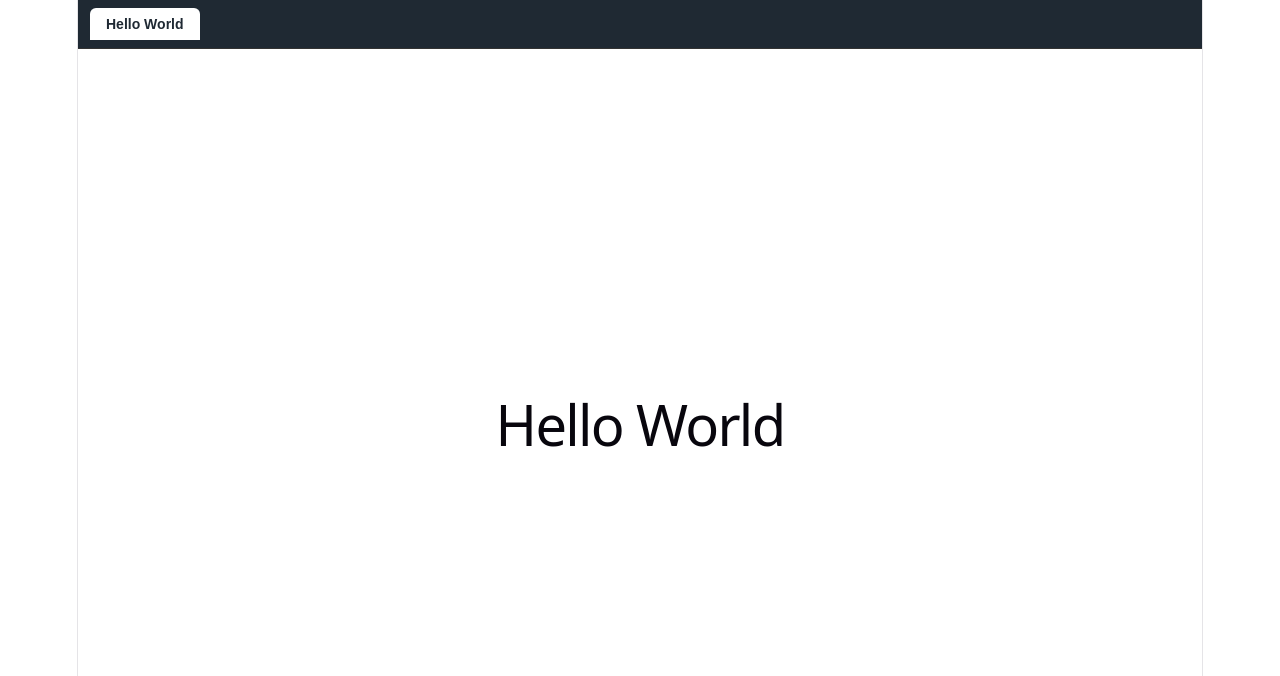
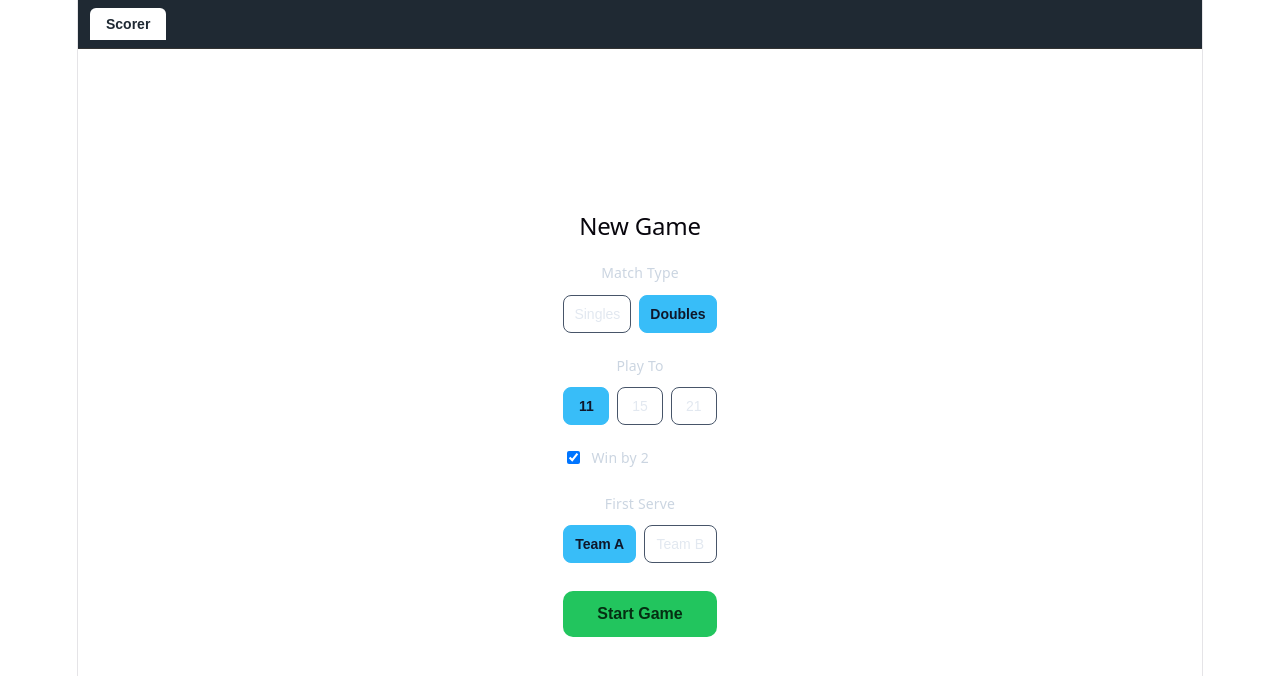
Before and after one commit to c4rlosst/pickleball_scorer, a React (Vite) app: page / in a window 1280 px wide. Shown: the top 676 px of the page. Built offline with nearby package versions, Linux system fonts and the light colour scheme.

Commit message:
Add pickleball scorer: singles/doubles side-out scoring, serve tracking, undo

```diff
--- a/src/App.jsx
+++ b/src/App.jsx
@@ -1,8 +1,9 @@
 import { useState } from 'react'
+import Scorer from './Scorer'
 import './App.css'
 
 const TABS = [
-  { id: 'hello', label: 'Hello World' },
+  { id: 'scorer', label: 'Scorer' },
 ]
 
 function App() {
@@ -24,7 +25,7 @@ function App() {
       </nav>
 
       <main className="tab-content">
-        {activeTab === 'hello' && <h1>Hello World</h1>}
+        {activeTab === 'scorer' && <Scorer />}
       </main>
     </div>
   )
--- /dev/null
+++ b/src/Scorer.css
@@ -0,0 +1,157 @@
+.setup {
+  max-width: 420px;
+  margin: 0 auto;
+  padding: 24px 16px;
+  display: flex;
+  flex-direction: column;
+  gap: 20px;
+}
+
+.setup h2 {
+  margin: 0;
+  text-align: center;
+}
+
+.field {
+  display: flex;
+  flex-direction: column;
+  gap: 8px;
+}
+
+.field > label {
+  font-size: 14px;
+  color: #cbd5e1;
+}
+
+.checkbox-label {
+  display: flex;
+  align-items: center;
+  gap: 8px;
+  font-size: 14px;
+  color: #e2e8f0;
+}
+
+.segmented {
+  display: flex;
+  gap: 8px;
+}
+
+.segmented button {
+  flex: 1;
+  padding: 10px;
+  border: 1px solid #475569;
+  border-radius: 8px;
+  background: transparent;
+  color: #e2e8f0;
+  cursor: pointer;
+  font-size: 14px;
+}
+
+.segmented button.active {
+  background: #38bdf8;
+  border-color: #38bdf8;
+  color: #0f172a;
+  font-weight: 600;
+}
+
+.start-button {
+  margin-top: 8px;
+  padding: 14px;
+  font-size: 16px;
+  font-weight: 600;
+  border: none;
+  border-radius: 10px;
+  background: #22c55e;
+  color: #052e12;
+  cursor: pointer;
+}
+
+.scorer {
+  width: 100%;
+  max-width: 640px;
+  margin: 0 auto;
+  padding: 16px;
+  display: flex;
+  flex-direction: column;
+  gap: 16px;
+}
+
+.score-panels {
+  display: flex;
+  gap: 12px;
+}
+
+.score-panel {
+  flex: 1;
+  display: flex;
+  flex-direction: column;
+  align-items: center;
+  gap: 8px;
+  padding: 32px 16px;
+  border: 2px solid #334155;
+  border-radius: 16px;
+  background: #1e293b;
+  color: #e2e8f0;
+  cursor: pointer;
+  transition: border-color 0.2s, background 0.2s;
+}
+
+.score-panel:active {
+  background: #334155;
+}
+
+.score-panel.serving {
+  border-color: #facc15;
+}
+
+.score-panel:disabled {
+  cursor: default;
+  opacity: 0.7;
+}
+
+.team-label {
+  font-size: 16px;
+  font-weight: 600;
+}
+
+.score {
+  font-size: 72px;
+  font-weight: 700;
+  line-height: 1;
+}
+
+.serve-indicator {
+  font-size: 13px;
+  color: #facc15;
+}
+
+.game-over-banner {
+  text-align: center;
+  padding: 12px;
+  border-radius: 10px;
+  background: #22c55e;
+  color: #052e12;
+  font-weight: 700;
+  font-size: 18px;
+}
+
+.controls {
+  display: flex;
+  gap: 12px;
+}
+
+.controls button {
+  flex: 1;
+  padding: 12px;
+  border-radius: 10px;
+  border: 1px solid #475569;
+  background: transparent;
+  color: #e2e8f0;
+  font-size: 14px;
+  cursor: pointer;
+}
+
+.controls button:disabled {
+  opacity: 0.5;
+  cursor: default;
+}
--- /dev/null
+++ b/src/Scorer.jsx
@@ -0,0 +1,251 @@
+import { useReducer, useState } from 'react'
+import './Scorer.css'
+
+const TEAM_LABELS = {
+  singles: ['Player A', 'Player B'],
+  doubles: ['Team A', 'Team B'],
+}
+
+function snapshot(state) {
+  return {
+    scores: [...state.scores],
+    servingTeam: state.servingTeam,
+    server: state.server,
+    firstServeOfGame: state.firstServeOfGame,
+    gameOver: state.gameOver,
+    winner: state.winner,
+  }
+}
+
+function createGameState({ matchType, pointTarget, winByTwo, startingServer }) {
+  return {
+    matchType,
+    pointTarget,
+    winByTwo,
+    scores: [0, 0],
+    servingTeam: startingServer,
+    server: 2, // start-of-game exception: first serving side only gets one server turn
+    firstServeOfGame: true,
+    gameOver: false,
+    winner: null,
+    history: [],
+  }
+}
+
+function checkWin(scores, pointTarget, winByTwo) {
+  const [a, b] = scores
+  const leader = a === b ? null : a > b ? 0 : 1
+  if (leader === null) return null
+  const leadScore = scores[leader]
+  const otherScore = scores[leader === 0 ? 1 : 0]
+  if (leadScore >= pointTarget && (!winByTwo || leadScore - otherScore >= 2)) {
+    return leader
+  }
+  return null
+}
+
+function reducer(state, action) {
+  switch (action.type) {
+    case 'SETUP':
+      return createGameState(action.setup)
+
+    case 'POINT': {
+      if (state.gameOver) return state
+      const team = action.team
+      const prev = snapshot(state)
+      const scores = [...state.scores]
+      let { servingTeam, server, firstServeOfGame } = state
+
+      if (team === servingTeam) {
+        // serving side won the rally: point scored, same server continues
+        scores[team] += 1
+      } else if (state.matchType === 'singles') {
+        // singles: no server rotation, immediate side-out
+        servingTeam = team
+      } else if (firstServeOfGame) {
+        // doubles start-of-game exception: immediate side-out on first loss
+        servingTeam = team
+        server = 1
+        firstServeOfGame = false
+      } else if (server === 1) {
+        // first server lost the rally: second server on same team serves next
+        server = 2
+      } else {
+        // second server lost the rally: side-out to the other team
+        servingTeam = team
+        server = 1
+      }
+
+      const winner = checkWin(scores, state.pointTarget, state.winByTwo)
+
+      return {
+        ...state,
+        scores,
+        servingTeam,
+        server,
+        firstServeOfGame,
+        gameOver: winner !== null,
+        winner,
+        history: [...state.history, prev],
+      }
+    }
+
+    case 'UNDO': {
+      if (state.history.length === 0) return state
+      const prev = state.history[state.history.length - 1]
+      return {
+        ...state,
+        ...prev,
+        history: state.history.slice(0, -1),
+      }
+    }
+
+    case 'NEW_GAME':
+      return null
+
+    default:
+      return state
+  }
+}
+
+function Setup({ onStart }) {
+  const [matchType, setMatchType] = useState('doubles')
+  const [pointTarget, setPointTarget] = useState(11)
+  const [winByTwo, setWinByTwo] = useState(true)
+  const [startingServer, setStartingServer] = useState(0)
+  const labels = TEAM_LABELS[matchType]
+
+  return (
+    <div className="setup">
+      <h2>New Game</h2>
+
+      <div className="field">
+        <label>Match Type</label>
+        <div className="segmented">
+          <button
+            type="button"
+            className={matchType === 'singles' ? 'active' : ''}
+            onClick={() => setMatchType('singles')}
+          >
+            Singles
+          </button>
+          <button
+            type="button"
+            className={matchType === 'doubles' ? 'active' : ''}
+            onClick={() => setMatchType('doubles')}
+          >
+            Doubles
+          </button>
+        </div>
+      </div>
+
+      <div className="field">
+        <label>Play To</label>
+        <div className="segmented">
+          {[11, 15, 21].map((n) => (
+            <button
+              key={n}
+              type="button"
+              className={pointTarget === n ? 'active' : ''}
+              onClick={() => setPointTarget(n)}
+            >
+              {n}
+            </button>
+          ))}
+        </div>
+      </div>
+
+      <div className="field">
+        <label className="checkbox-label">
+          <input
+            type="checkbox"
+            checked={winByTwo}
+            onChange={(e) => setWinByTwo(e.target.checked)}
+          />
+          Win by 2
+        </label>
+      </div>
+
+      <div className="field">
+        <label>First Serve</label>
+        <div className="segmented">
+          <button
+            type="button"
+            className={startingServer === 0 ? 'active' : ''}
+            onClick={() => setStartingServer(0)}
+          >
+            {labels[0]}
+          </button>
+          <button
+            type="button"
+            className={startingServer === 1 ? 'active' : ''}
+            onClick={() => setStartingServer(1)}
+          >
+            {labels[1]}
+          </button>
+        </div>
+      </div>
+
+      <button
+        type="button"
+        className="start-button"
+        onClick={() => onStart({ matchType, pointTarget, winByTwo, startingServer })}
+      >
+        Start Game
+      </button>
+    </div>
+  )
+}
+
+function Scorer() {
+  const [state, dispatch] = useReducer(reducer, null)
+
+  if (!state) {
+    return <Setup onStart={(setup) => dispatch({ type: 'SETUP', setup })} />
+  }
+
+  const labels = TEAM_LABELS[state.matchType]
+
+  return (
+    <div className="scorer">
+      <div className="score-panels">
+        {[0, 1].map((team) => (
+          <button
+            key={team}
+            type="button"
+            className={`score-panel${state.servingTeam === team ? ' serving' : ''}`}
+            onClick={() => dispatch({ type: 'POINT', team })}
+            disabled={state.gameOver}
+          >
+            <span className="team-label">{labels[team]}</span>
+            <span className="score">{state.scores[team]}</span>
+            {state.servingTeam === team && (
+              <span className="serve-indicator">
+                {'\u{1F3D3}'} {state.matchType === 'doubles' ? `Server ${state.server}` : 'Serving'}
+              </span>
+            )}
+          </button>
+        ))}
+      </div>
+
+      {state.gameOver && (
+        <div className="game-over-banner">{labels[state.winner]} wins!</div>
+      )}
+
+      <div className="controls">
+        <button
+          type="button"
+          onClick={() => dispatch({ type: 'UNDO' })}
+          disabled={state.history.length === 0}
+        >
+          Undo
+        </button>
+        <button type="button" onClick={() => dispatch({ type: 'NEW_GAME' })}>
+          New Game
+        </button>
+      </div>
+    </div>
+  )
+}
+
+export default Scorer
```
